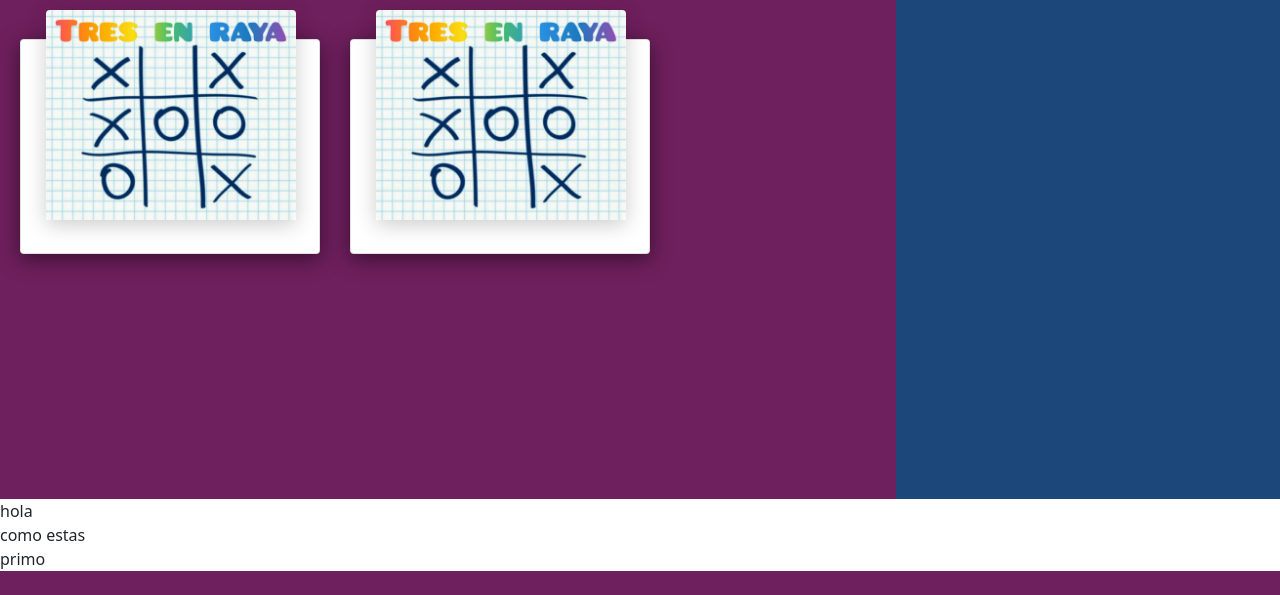
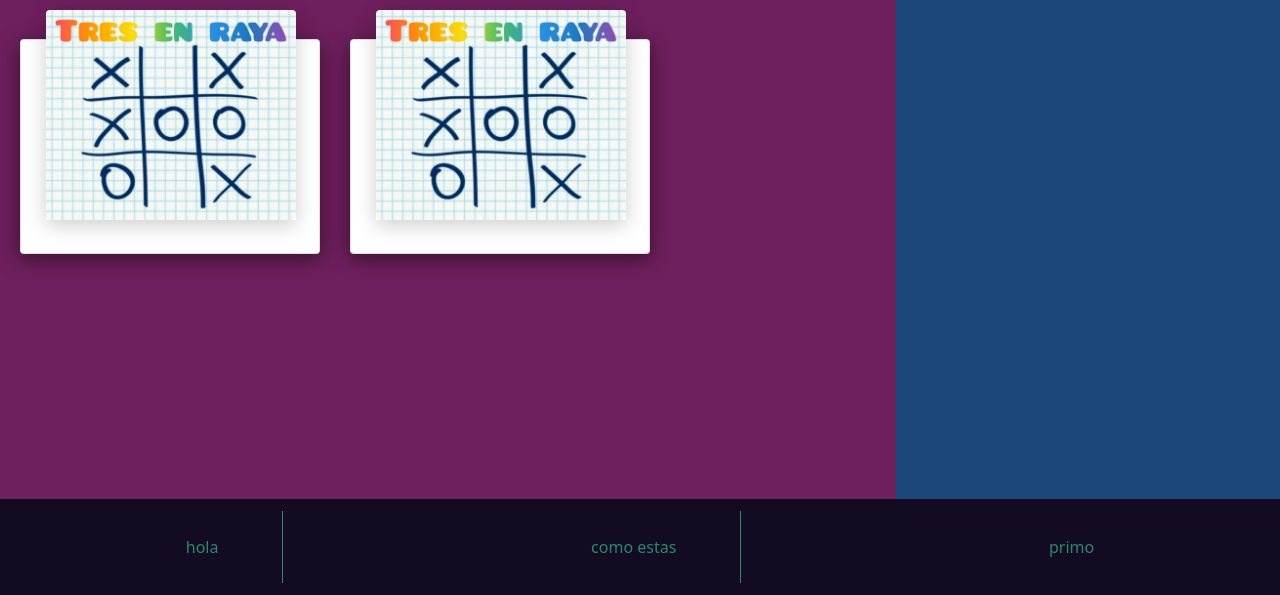
Before and after one commit to Juanlu3095/ProyectoMinijuegos, a PHP site: page / in a window 1280 px wide. Shown: the part 303-898 px from the top of the page. Before the commit the page ends 874 px from the top, so only its background shows below. Run offline with PHP 8.4, Linux system fonts and the light colour scheme; some web fonts are replaced.

Commit message:
Update style.css

```diff
--- a/CSS/style.css
+++ b/CSS/style.css
@@ -110,3 +110,33 @@ section{
     height:500px;
     background-color: var(--blue);
 }
+
+/*FOOTER*/
+
+.footer{
+    background-color: var(--black-blue);
+    color:var(--green);
+    display: flex;
+    justify-content: space-around;
+    margin: auto 0;
+    text-align: center;
+    height: 6rem;
+    width: 100%;
+}
+
+.footer div{
+    margin: auto 0;
+    padding: 1.5rem 4rem;
+}
+
+.footer-left{
+    border-right: var(--green) solid 1px;
+}
+
+.footer-center{
+    border-right: var(--green) solid 1px;
+}
+
+.footer-right{
+
+}
```
